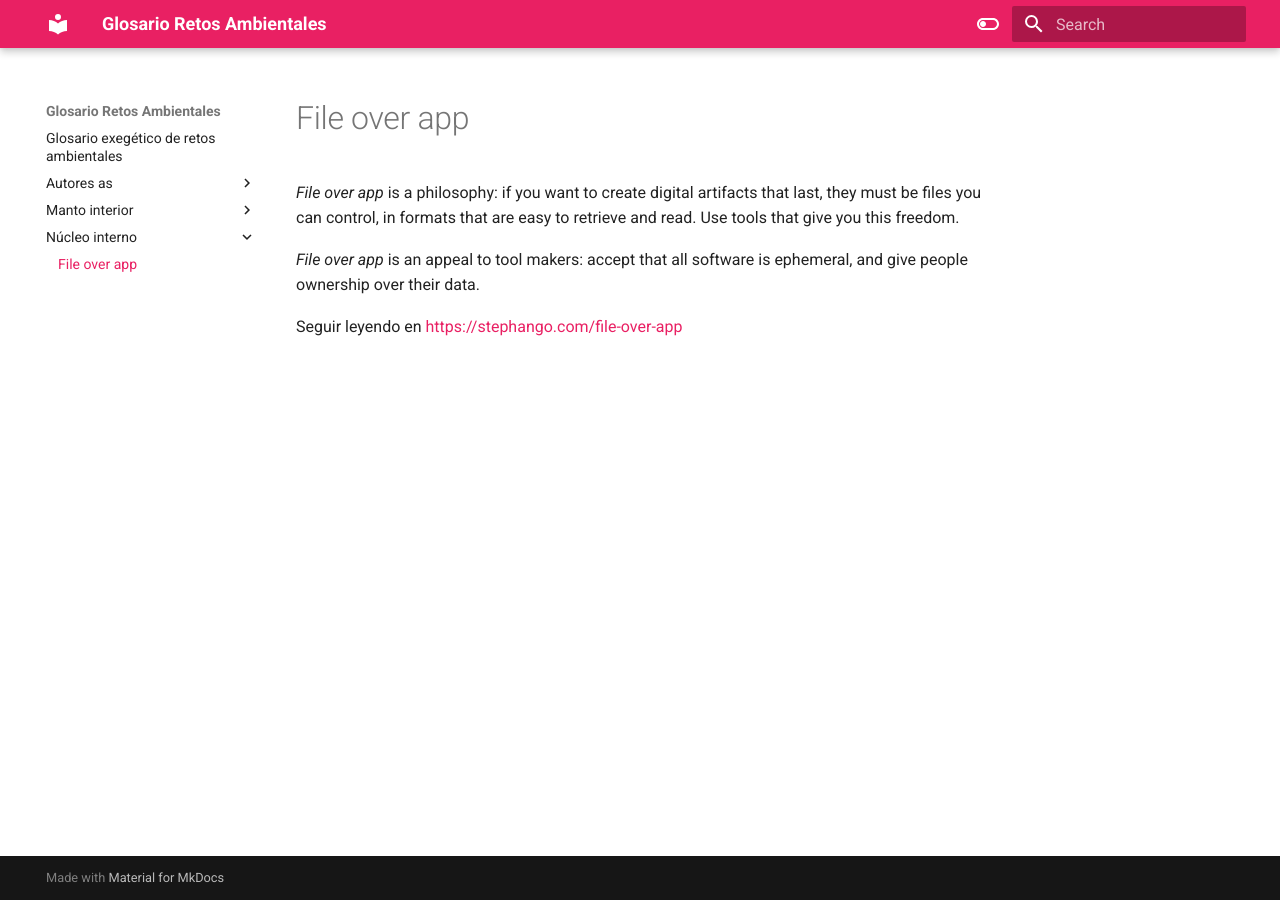
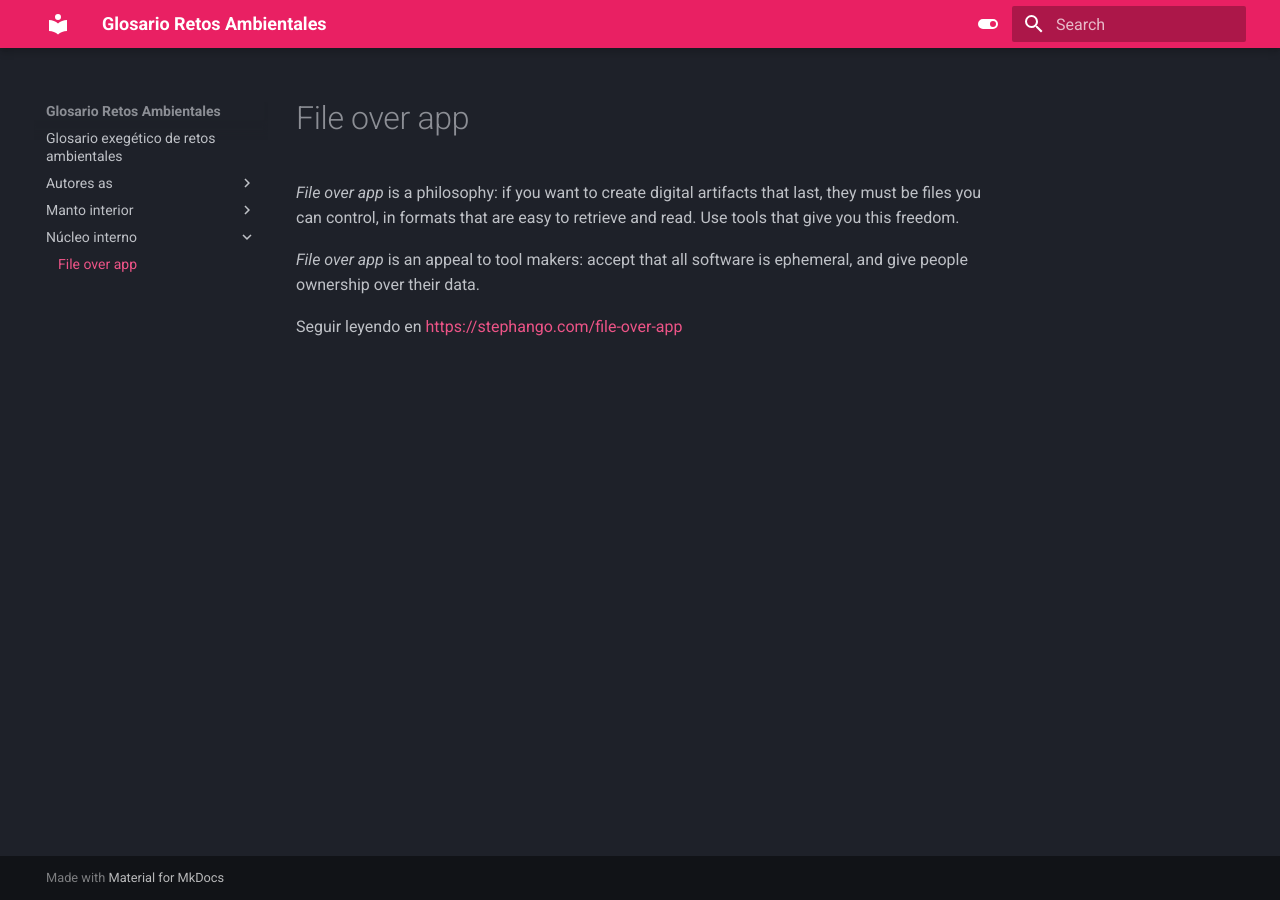
Before and after one commit to danicotillas/glosario-exegetico-retos-ambientales, an MkDocs documentation site: the page built from docs/Núcleo interno/File over app.md, in a window 1280 px wide. Built offline with MkDocs 1.6.1 and Material for MkDocs 9.7.7, drawn with Linux system fonts in a browser that asks for light colours.

Commit message:
No light mode

```diff
--- a/mkdocs.yml
+++ b/mkdocs.yml
@@ -4,14 +4,6 @@ theme:
     name: 'material'
     palette:
 
-    # Light mode
-    - media: "(prefers-color-scheme: light)"
-      scheme: default
-      primary: pink
-      accent: indigo
-      toggle:
-        icon: material/toggle-switch-off-outline
-        name: Switch to dark mode
 
     # Dark mode
     - media: "(prefers-color-scheme: dark)"
```
